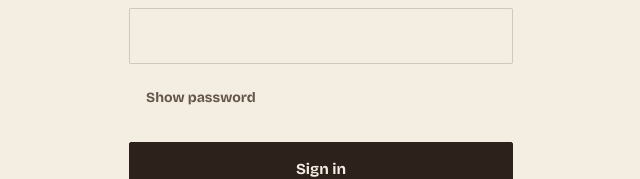
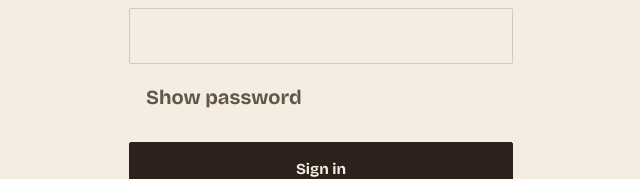
Before and after one commit to arnavhazra/ajja, a Next.js app: page /desk in a window 1280 px wide. Shown: the part 417-596 px from the top of the page, without its empty margins (319-959 px from the left). Built offline with nearby package versions, Linux system fonts and the light colour scheme; no server answers.

Commit message:
design(desk): enforce the senior floor — no text under 20px, no control under 56px
Co-Authored-By: Devin AI <158243242+devin-ai-integration[bot]@users.noreply.github.com>

```diff
--- a/app/desk/desk.css
+++ b/app/desk/desk.css
@@ -22,7 +22,7 @@
 
 .desk .field {
   min-height: 56px;
-  font-size: 1rem;
+  font-size: 1.25rem;
 }
 
 .desk .desk-link {
@@ -47,7 +47,7 @@
 .desk-choice-note {
   font-family: var(--font-reader), "Newsreader", Georgia, serif;
   color: var(--tar-soft);
-  font-size: 1rem;
+  font-size: 1.25rem;
 }
 
 .desk-more {
@@ -116,7 +116,7 @@
 .desk-tag {
   font-family: var(--font-text), Georgia, serif;
   font-style: italic;
-  font-size: 1rem;
+  font-size: 1.25rem;
   font-weight: 400;
   letter-spacing: 0;
   color: var(--tar-soft);
@@ -149,7 +149,7 @@
   border-radius: 999px;
   background: var(--wall-sink);
   color: var(--tar);
-  font-size: 0.7rem;
+  font-size: 1.25rem;
   font-weight: 600;
   font-variant-numeric: tabular-nums;
   padding: 0 0.3rem;
@@ -170,7 +170,7 @@
   white-space: nowrap;
   border-radius: 999px;
   padding: 0 1rem;
-  font-size: 1rem;
+  font-size: 1.25rem;
   color: var(--tar-soft);
   transition: background-color 160ms ease-out, color 160ms ease-out;
 }
@@ -198,7 +198,7 @@
   border: 2px dashed var(--line-strong);
   border-radius: 6px;
   background: var(--wall);
-  font-size: 1.125rem;
+  font-size: 1.25rem;
   font-weight: 600;
   color: var(--tar);
   text-align: center;
@@ -212,7 +212,7 @@
 
 .upload-card .upload-input {
   max-width: 100%;
-  font-size: 1rem;
+  font-size: 1.25rem;
 }
 
 .desk-foot {
@@ -264,7 +264,7 @@
     display: block;
     margin: 0;
     padding: 0 0.9rem 0.15rem;
-    font-size: 0.7rem;
+    font-size: 1.25rem;
     font-weight: 700;
     letter-spacing: 0.12em;
     text-transform: uppercase;
@@ -315,7 +315,7 @@
   overflow: hidden;
   border-radius: 0.6rem;
   background: var(--wall-sink);
-  font-size: 0.7rem;
+  font-size: 1.25rem;
   color: var(--tar-soft);
 }
 
@@ -331,7 +331,7 @@
   border-radius: 999px;
   border: 1px solid var(--line-strong);
   padding: 0.1rem 0.6rem;
-  font-size: 0.8rem;
+  font-size: 1.25rem;
 }
 
 .desk-pill[data-status="published"] {
@@ -452,7 +452,7 @@
   border: 1px solid var(--line-strong);
   border-radius: 999px;
   padding: 0 1.1rem;
-  font-size: 1rem;
+  font-size: 1.25rem;
   color: var(--tar-soft);
   text-decoration: none;
 }
@@ -554,7 +554,7 @@
 }
 
 .desk-photo-label {
-  font-size: 1rem;
+  font-size: 1.25rem;
   line-height: 1.35;
   color: var(--tar-soft);
   display: -webkit-box;
@@ -578,3 +578,22 @@
   border-color: var(--cobalt);
   border-style: solid;
 }
+
+/* ---------- Accessibility floor ----------
+   Nothing inside the desk reads under 20px and no control is shorter than
+   56px. Utility classes that ask for less are clamped here, so a stray
+   text-xs or min-h-11 can never shrink a senior's desk. */
+.desk .text-xs,
+.desk .text-sm,
+.desk .text-base,
+.desk .text-lg { font-size: 1.25rem; }
+
+.desk .min-h-8,
+.desk .min-h-9,
+.desk .min-h-10,
+.desk .min-h-11,
+.desk .min-h-12,
+.desk .min-h-14,
+.desk .h-10,
+.desk .h-11,
+.desk .h-12 { min-height: 56px; }
```
